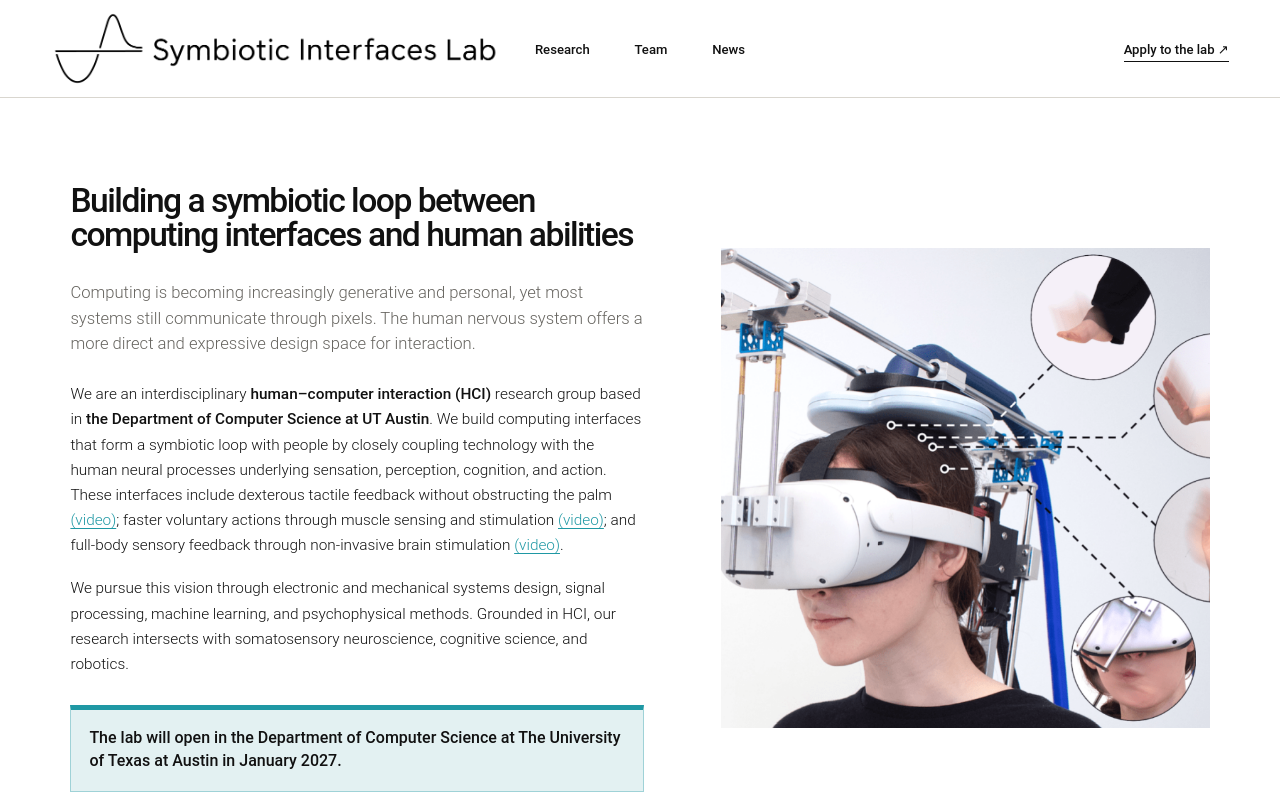
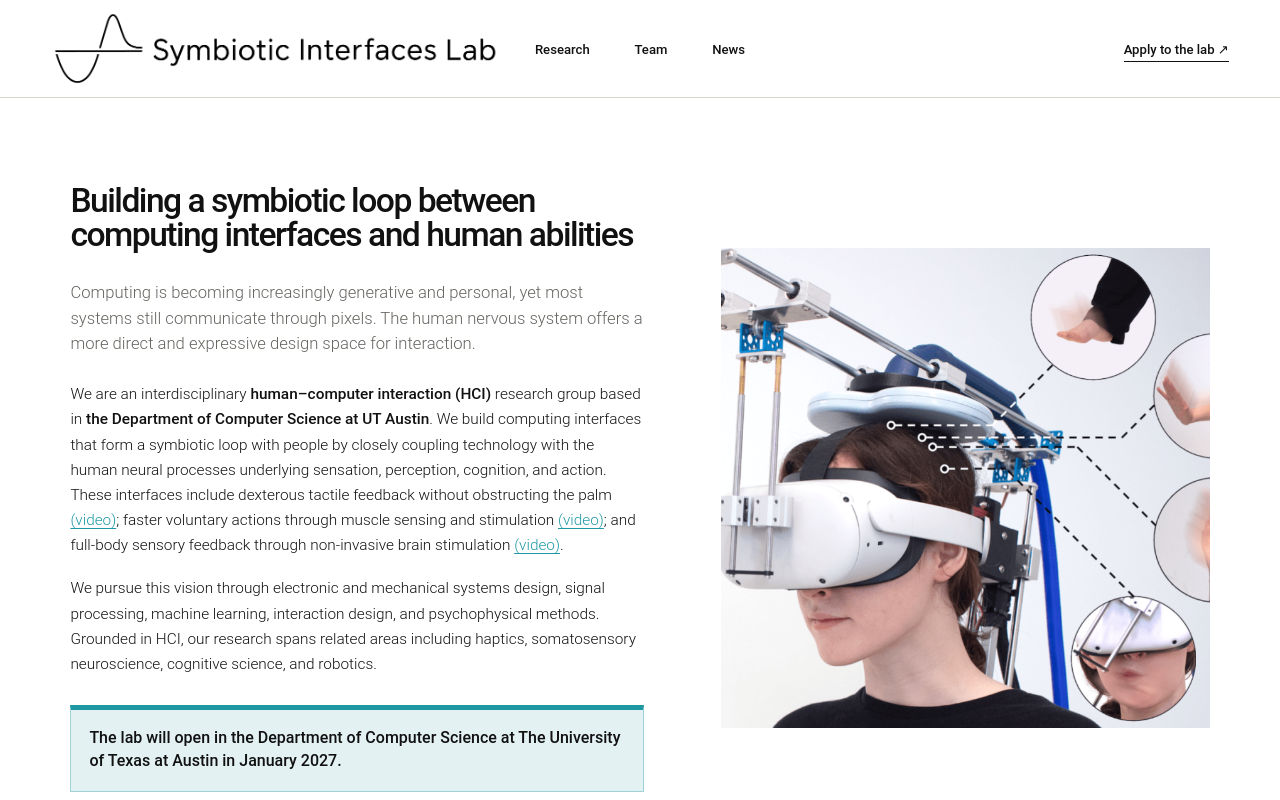
Before and after one commit to symbiotic-interfaces/symbiotic-interfaces.github.io, a Next.js app: page / in a window 1280 px wide. Shown: the top 800 px of the page. Built offline with nearby package versions, Linux system fonts and the light colour scheme; no server answers; a web font is replaced by a local one.

Commit message:
Refine lab statement and remove social preview image

```diff
--- a/app/layout.tsx
+++ b/app/layout.tsx
@@ -30,14 +30,12 @@ export const metadata: Metadata = {
     description:
       "Building a symbiotic loop between computing interfaces and human abilities.",
     type: "website",
-    images: [{ url: "/og-v4.png", width: 1200, height: 630 }],
   },
   twitter: {
-    card: "summary_large_image",
+    card: "summary",
     title: "Symbiotic Interfaces Lab",
     description:
       "Building a symbiotic loop between computing interfaces and human abilities.",
-    images: ["/og-v4.png"],
   },
 };
 
--- a/app/page.tsx
+++ b/app/page.tsx
@@ -168,9 +168,10 @@ export default function Home() {
           </p>
           <p>
             We pursue this vision through electronic and mechanical systems
-            design, signal processing, machine learning, and psychophysical
-            methods. Grounded in HCI, our research intersects with somatosensory
-            neuroscience, cognitive science, and robotics.
+            design, signal processing, machine learning, interaction design,
+            and psychophysical methods. Grounded in HCI, our research spans
+            related areas including haptics, somatosensory neuroscience,
+            cognitive science, and robotics.
           </p>
           <aside className="lab-opening">
             <p>
```
Also changed, not shown: public/og-v4.png (deleted).
